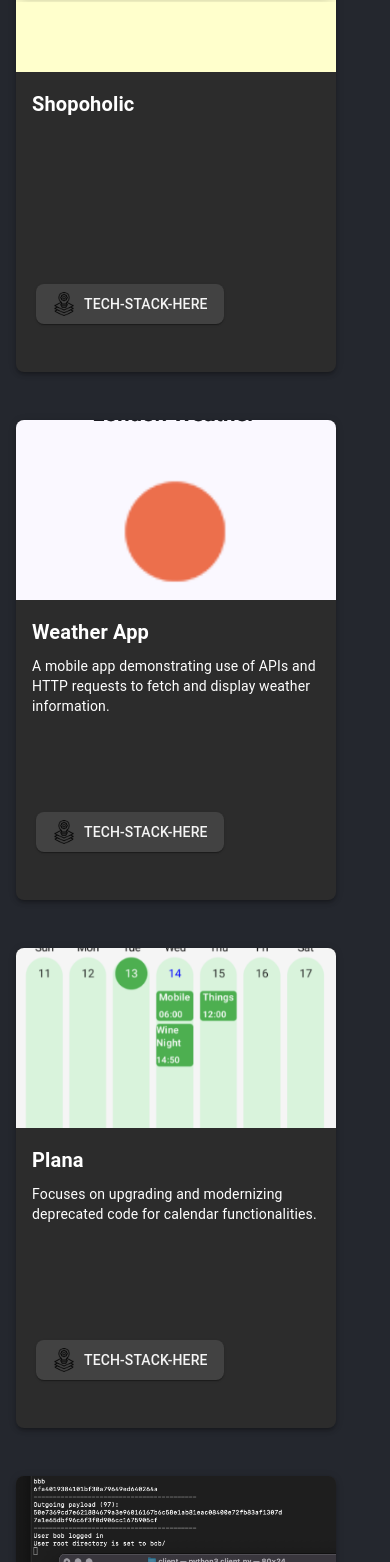
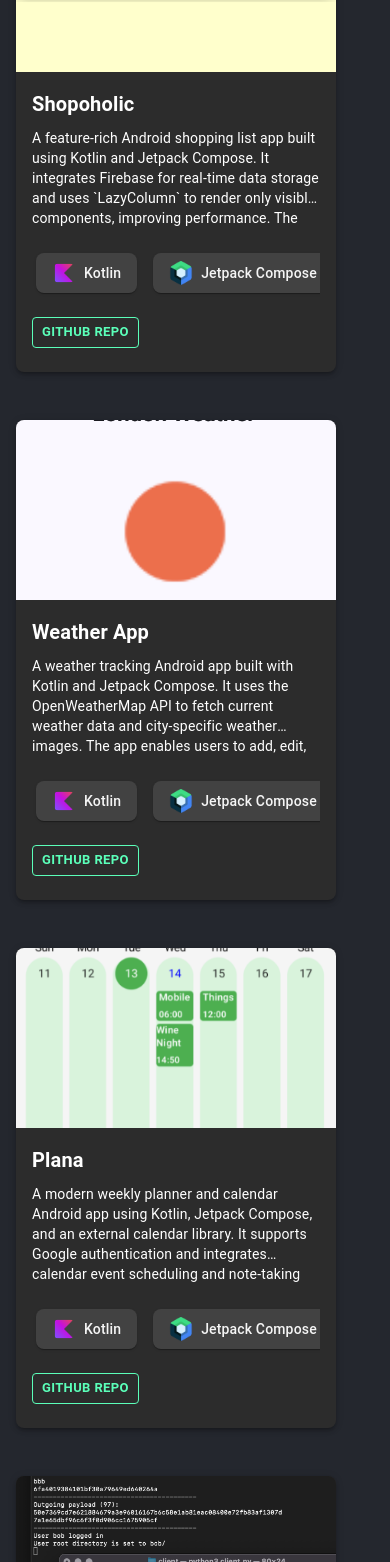
Before and after one commit to Henok-foslyk/profileHenok, a React (Vite) app: page /projects in a window 390 px wide. Shown: the part 4726-6288 px from the top of the page. Built offline with nearby package versions, Linux system fonts and the light colour scheme.

Commit message:
added three project descriptions for the mobile apps

```diff
--- a/src/pages/Projects.jsx
+++ b/src/pages/Projects.jsx
@@ -193,9 +193,57 @@ const Projects = () => {
         'Dynamic UI layout with adaptive board sizing'
       ]
     },
-    { title: 'Shopoholic', description: '', image: shop, techStack: ['TECH-STACK-HERE'], liveDemoLink: '', repoLink: '', featured: false },
-    { title: 'Weather App', description: 'A mobile app demonstrating use of APIs and HTTP requests to fetch and display weather information.', image: cityWeather, techStack: ['TECH-STACK-HERE'], liveDemoLink: '', repoLink: '', featured: false },
-    { title: 'Plana', description: 'Focuses on upgrading and modernizing deprecated code for calendar functionalities.', image: plana, techStack: ['TECH-STACK-HERE'], liveDemoLink: '', repoLink: '', featured: false },
+    {
+      title: 'Shopoholic',
+      description: 'A feature-rich Android shopping list app built using Kotlin and Jetpack Compose. It integrates Firebase for real-time data storage and uses `LazyColumn` to render only visible components, improving performance. The app supports item categorization, price tracking, and summary generation, offering a modern UI with gesture-based interactions and stateful dialogues for editing or adding new items.',
+      image: shop,
+      techStack: ['Kotlin', 'Jetpack Compose', 'Android Studio', 'Firebase', 'LazyColumn', 'MVVM Architecture'],
+      liveDemoLink: '', // Add if published to Play Store or demo
+      repoLink: 'https://github.com/Henok-foslyk/Android-Studio-Projects/tree/main/ShoppingList',
+      featured: false,
+      skills: [
+        'Integrated Firebase to store, retrieve, and update shopping list data in real-time',
+        'Used `LazyColumn` to render visible composables efficiently, improving UI performance',
+        'Implemented MVVM architecture using ViewModel for separation of concerns',
+        'Designed dynamic shopping cards with expand/collapse behavior and interactive checkboxes',
+        'Created modal dialogues for adding and editing items with validation and dropdown categories',
+        'Supported item categorization (e.g., electronics, books) and visual summary insights'
+      ]
+    },
+    {
+      title: 'Weather App',
+      description: 'A weather tracking Android app built with Kotlin and Jetpack Compose. It uses the OpenWeatherMap API to fetch current weather data and city-specific weather images. The app enables users to add, edit, and delete cities from a persistent list, and provides an interactive UI for managing locations with real-time weather queries.',
+      image: cityWeather,
+      techStack: ['Kotlin', 'Jetpack Compose', 'Android Studio', 'OpenWeatherMap API', 'LazyColumn', 'MVVM Architecture'],
+      liveDemoLink: '', // Add if published
+      repoLink: 'https://github.com/Henok-foslyk/Android-Studio-Projects/tree/main/WeatherWiz',
+      featured: false,
+      skills: [
+        'Fetched and parsed real-time weather data using OpenWeatherMap API',
+        'Displayed location-based weather cards with image assets and added date info',
+        'Built modal dialogues to add and edit cities using Jetpack Compose',
+        'Managed UI state with ViewModel and Jetpack Compose’s `rememberSaveable`',
+        'Utilized `LazyColumn` with key-based rendering for city cards',
+        'Supported city-specific weather updates triggered via user interaction'
+      ]
+    },
+    {
+      title: 'Plana',
+      description: 'A modern weekly planner and calendar Android app using Kotlin, Jetpack Compose, and an external calendar library. It supports Google authentication and integrates calendar event scheduling and note-taking features. Users can interact with a weekly view, select dates, view tasks, and take notes, all backed by MVVM architecture and reactive state management.',
+      image: plana,
+      techStack: ['Kotlin', 'Jetpack Compose', 'Android Studio', 'SelectableWeekCalendar', 'MVVM Architecture', 'Google Authentication'],
+      liveDemoLink: '', // Add if published
+      repoLink: 'https://github.com/Henok-foslyk/Plana.git',
+      featured: false,
+      skills: [
+        'Integrated external calendar library for a scrollable weekly planner view',
+        'Implemented Gmail authentication for user login and session handling',
+        'Used ViewModel for state management and reactive UI rendering',
+        'Displayed calendar events using a dynamic `SelectableWeekCalendar` with custom day content',
+        'Enabled task viewing, event sorting, and interactive date selection',
+        'Built note-taking interface with stylized input and state persistence'
+      ]
+    },
     { title: 'Encrypting S1.0', description: '', image: sift, techStack: ['TECH-STACK-HERE'], liveDemoLink: '', repoLink: '', featured: false },
     { title: 'Cryptography Puzzles', description: '', image: encryption, techStack: ['TECH-STACK-HERE'], liveDemoLink: '', repoLink: '', featured: false },
     { title: 'YOLO Object Detection', description: '', image: yolo, techStack: ['TECH-STACK-HERE'], liveDemoLink: '', repoLink: '', featured: false },
```
